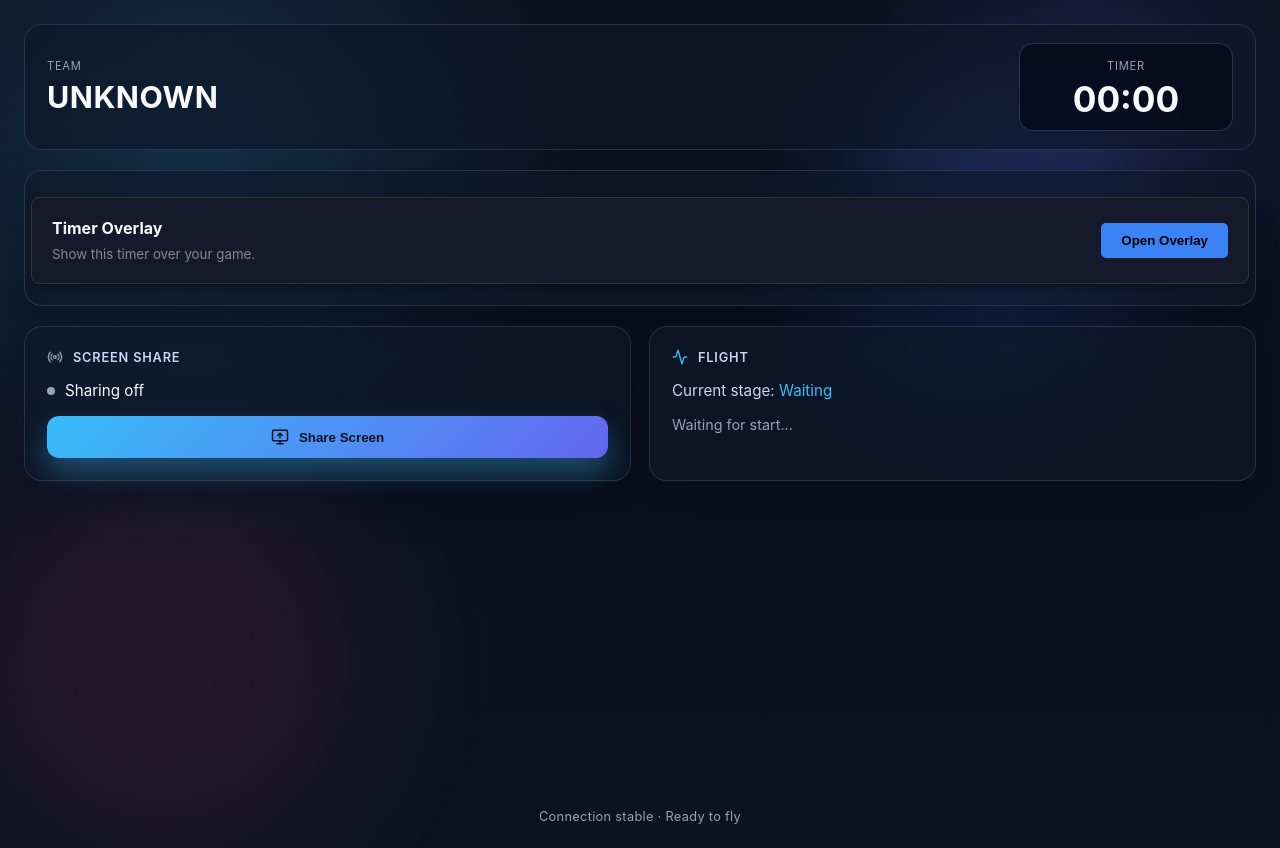
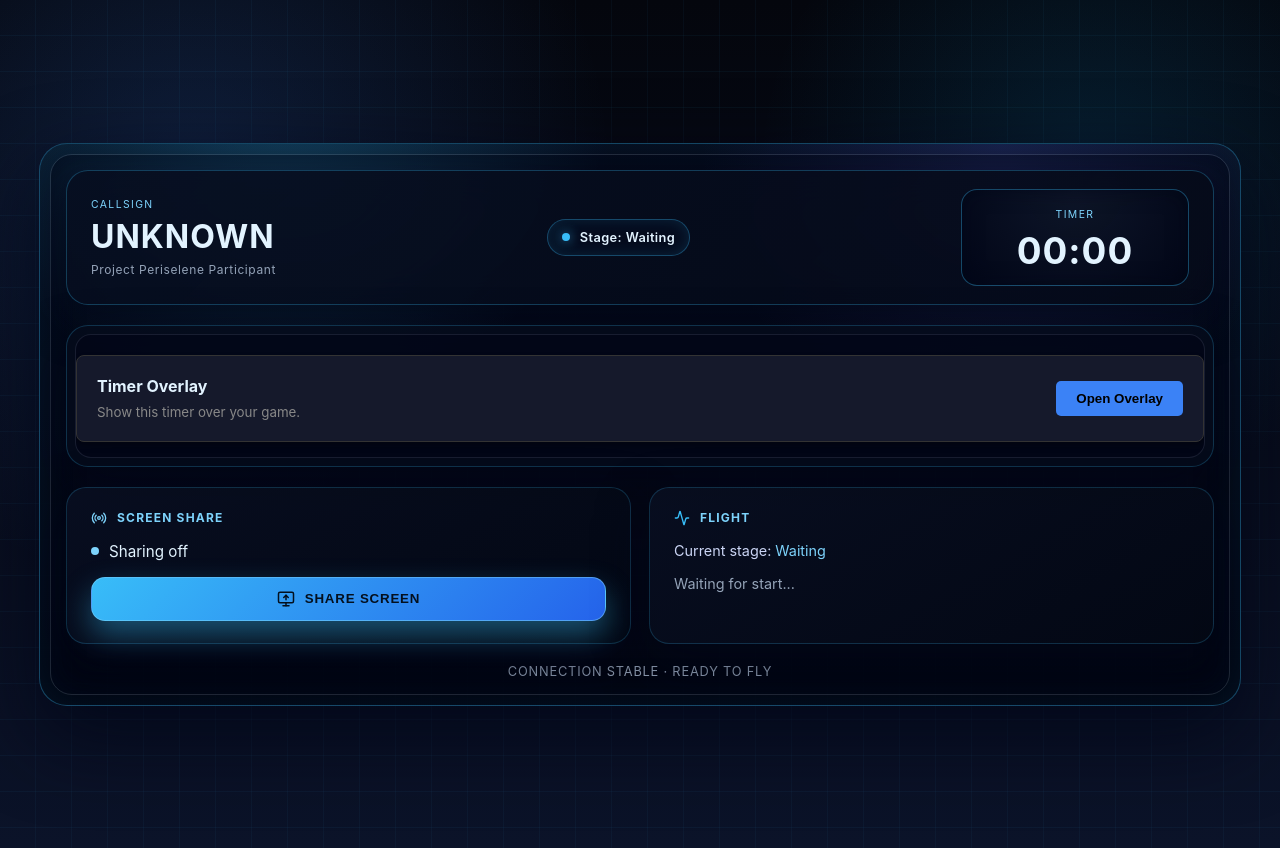
Before and after one commit to nerd-Codes/project-periselene, a React (Vite) app: page /participant in a window 1280 px wide. Built offline with nearby package versions, Linux system fonts and the light colour scheme; no server answers; the database is empty.

Commit message:
Redesign participant cockpit UI

```diff
--- a/src/pages/Participant.jsx
+++ b/src/pages/Participant.jsx
@@ -156,35 +156,46 @@ export default function Participant() {
   return (
     <div style={styles.page}>
       <div style={styles.background} />
-      <div style={styles.glowOne} />
-      <div style={styles.glowTwo} />
+      <div style={styles.gridGlow} />
 
+      <div style={styles.cockpitShell}>
+        <div style={styles.shellGlow} />
+        <div style={styles.shellEdge} />
+        <div style={styles.shellInner}>
           <header style={styles.header}>
             <div style={styles.brandBlock}>
-          <span style={styles.kicker}>Team</span>
+              <span style={styles.kicker}>Callsign</span>
               <h1 style={styles.teamName}>{teamName.toUpperCase() || 'UNKNOWN'}</h1>
+              <div style={styles.subline}>Project Periselene Participant</div>
             </div>
 
-        <div style={{ ...styles.timerCard, borderColor: isAlert ? '#f87171' : 'rgba(148, 163, 184, 0.25)' }}>
+            <div style={styles.modePill}>
+              <span style={styles.modeDot(isAlert)} />
+              <span style={styles.modeText}>Stage: {modeLabel}</span>
+            </div>
+
+            <div style={{ ...styles.timerCard, borderColor: isAlert ? '#f87171' : 'rgba(56, 189, 248, 0.35)' }}>
               <span style={styles.kicker}>Timer</span>
-          <div style={{ ...styles.timerValue, color: isAlert ? '#f87171' : '#f8fafc' }}>{displayTime}</div>
+              <div style={{ ...styles.timerValue, color: isAlert ? '#f87171' : '#e2f3ff' }}>{displayTime}</div>
             </div>
           </header>
 
           <main style={styles.main}>
             <section style={styles.overlayCard}>
+              <div style={styles.overlayFrame}>
                 <TimerOverlay />
+              </div>
             </section>
 
             <div style={styles.grid}>
               <section style={styles.card}>
                 <div style={styles.cardHeader}>
-              <Radio size={16} color={isSharing ? '#22c55e' : '#94a3b8'} />
+                  <Radio size={16} color={isSharing ? '#22c55e' : '#7dd3fc'} />
                   <span>Screen share</span>
                 </div>
 
                 <div style={styles.statusRow}>
-              <span style={{ ...styles.statusDot, background: isSharing ? '#22c55e' : '#94a3b8' }} />
+                  <span style={{ ...styles.statusDot, background: isSharing ? '#22c55e' : '#7dd3fc' }} />
                   <span>{isSharing ? 'Sharing on' : 'Sharing off'}</span>
                 </div>
 
@@ -204,7 +215,7 @@ export default function Participant() {
                 </div>
 
                 <div style={styles.modeRow}>
-              Current stage: <span style={{ color: '#38bdf8' }}>{modeLabel}</span>
+                  Current stage: <span style={{ color: '#7dd3fc' }}>{modeLabel}</span>
                 </div>
 
                 {mode === 'FLIGHT' && (
@@ -242,19 +253,21 @@ export default function Participant() {
 
           <footer style={styles.footer}>Connection stable · Ready to fly</footer>
         </div>
+      </div>
+    </div>
   );
 }
 
 const styles = {
   page: {
     minHeight: '100vh',
-    backgroundColor: '#0b1020',
-    color: '#f8fafc',
+    backgroundColor: '#05070f',
+    color: '#e2f3ff',
     padding: '24px',
     fontFamily: '"SF Pro Display", "SF Pro Text", "Helvetica Neue", sans-serif',
     display: 'flex',
-    flexDirection: 'column',
-    gap: '20px',
+    alignItems: 'center',
+    justifyContent: 'center',
     position: 'relative',
     overflow: 'hidden'
   },
@@ -262,63 +275,110 @@ const styles = {
     position: 'absolute',
     inset: 0,
     backgroundImage:
-      'radial-gradient(650px circle at 15% 20%, rgba(56, 189, 248, 0.18), transparent 60%), radial-gradient(450px circle at 85% 15%, rgba(99, 102, 241, 0.18), transparent 55%), linear-gradient(180deg, #0b1020 0%, #0b1220 100%)'
+      'radial-gradient(700px circle at 15% 20%, rgba(59, 130, 246, 0.18), transparent 60%), radial-gradient(600px circle at 85% 20%, rgba(14, 165, 233, 0.14), transparent 55%), linear-gradient(180deg, #04060d 0%, #0b1329 100%)'
   },
-  glowOne: {
+  gridGlow: {
     position: 'absolute',
-    width: '360px',
-    height: '360px',
-    borderRadius: '50%',
-    background: 'radial-gradient(circle, rgba(59, 130, 246, 0.28), rgba(59, 130, 246, 0))',
-    top: '8%',
-    right: '10%',
-    filter: 'blur(45px)',
-    opacity: 0.85
+    inset: 0,
+    opacity: 0.35,
+    backgroundImage:
+      'linear-gradient(transparent 96%, rgba(56, 189, 248, 0.14) 96%), linear-gradient(90deg, transparent 96%, rgba(56, 189, 248, 0.12) 96%)',
+    backgroundSize: '36px 36px',
+    pointerEvents: 'none'
   },
-  glowTwo: {
+  cockpitShell: {
+    position: 'relative',
+    zIndex: 1,
+    width: '100%',
+    maxWidth: '1200px',
+    borderRadius: '28px',
+    background: 'linear-gradient(180deg, rgba(6, 12, 28, 0.95), rgba(2, 6, 18, 0.95))',
+    border: '1px solid rgba(56, 189, 248, 0.35)',
+    boxShadow: '0 30px 80px rgba(2, 6, 23, 0.75), inset 0 0 40px rgba(56, 189, 248, 0.08)',
+    overflow: 'hidden'
+  },
+  shellGlow: {
     position: 'absolute',
-    width: '480px',
-    height: '480px',
-    borderRadius: '50%',
-    background: 'radial-gradient(circle, rgba(236, 72, 153, 0.2), rgba(236, 72, 153, 0))',
-    bottom: '-6%',
-    left: '-6%',
-    filter: 'blur(65px)',
-    opacity: 0.7
+    inset: 0,
+    background:
+      'radial-gradient(600px circle at 20% -10%, rgba(56, 189, 248, 0.25), transparent 55%), radial-gradient(500px circle at 80% 0%, rgba(99, 102, 241, 0.18), transparent 60%)',
+    pointerEvents: 'none'
+  },
+  shellEdge: {
+    position: 'absolute',
+    inset: '10px',
+    borderRadius: '22px',
+    border: '1px solid rgba(148, 163, 184, 0.2)',
+    boxShadow: 'inset 0 0 30px rgba(2, 6, 23, 0.7)',
+    pointerEvents: 'none'
+  },
+  shellInner: {
+    position: 'relative',
+    zIndex: 2,
+    padding: '26px',
+    display: 'flex',
+    flexDirection: 'column',
+    gap: '20px'
   },
   header: {
     position: 'relative',
-    zIndex: 1,
     display: 'flex',
     justifyContent: 'space-between',
     alignItems: 'center',
-    gap: '16px',
-    padding: '18px 22px',
-    borderRadius: '18px',
-    background: 'rgba(15, 23, 42, 0.65)',
-    border: '1px solid rgba(148, 163, 184, 0.2)',
-    backdropFilter: 'blur(16px)'
+    gap: '18px',
+    padding: '18px 24px',
+    borderRadius: '22px',
+    background: 'linear-gradient(135deg, rgba(7, 14, 32, 0.9), rgba(5, 10, 24, 0.85))',
+    border: '1px solid rgba(56, 189, 248, 0.28)',
+    boxShadow: '0 18px 40px rgba(2, 6, 23, 0.55)',
+    backdropFilter: 'blur(18px)'
   },
   brandBlock: { display: 'flex', flexDirection: 'column', gap: '6px' },
-  kicker: { fontSize: '0.7rem', color: '#94a3b8', textTransform: 'uppercase', letterSpacing: '0.7px' },
-  teamName: { margin: 0, fontSize: '1.9rem', fontWeight: 700, letterSpacing: '0.5px' },
+  kicker: { fontSize: '0.65rem', color: '#7dd3fc', textTransform: 'uppercase', letterSpacing: '1.4px' },
+  teamName: { margin: 0, fontSize: '2rem', fontWeight: 700, letterSpacing: '1px' },
+  subline: { fontSize: '0.75rem', color: '#94a3b8', letterSpacing: '0.6px' },
+  modePill: {
+    display: 'flex',
+    alignItems: 'center',
+    gap: '10px',
+    padding: '10px 14px',
+    borderRadius: '999px',
+    border: '1px solid rgba(56, 189, 248, 0.35)',
+    background: 'rgba(6, 12, 30, 0.8)',
+    boxShadow: 'inset 0 0 16px rgba(56, 189, 248, 0.15)'
+  },
+  modeDot: (alert) => ({
+    width: '8px',
+    height: '8px',
+    borderRadius: '50%',
+    background: alert ? '#f87171' : '#38bdf8',
+    boxShadow: alert ? '0 0 10px rgba(248, 113, 113, 0.8)' : '0 0 12px rgba(56, 189, 248, 0.8)'
+  }),
+  modeText: { fontSize: '0.8rem', color: '#e2f3ff', fontWeight: 600, letterSpacing: '0.4px' },
   timerCard: {
-    minWidth: '180px',
+    minWidth: '190px',
     textAlign: 'center',
-    padding: '10px 16px',
-    borderRadius: '14px',
-    border: '1px solid rgba(148, 163, 184, 0.25)',
-    background: 'rgba(2, 6, 23, 0.6)'
+    padding: '12px 18px',
+    borderRadius: '16px',
+    border: '1px solid rgba(56, 189, 248, 0.3)',
+    background: 'radial-gradient(circle at top, rgba(15, 23, 42, 0.9), rgba(2, 6, 23, 0.8))',
+    boxShadow: 'inset 0 0 20px rgba(2, 6, 23, 0.6)'
   },
-  timerValue: { fontSize: '2.2rem', fontWeight: 700, marginTop: '4px' },
+  timerValue: { fontSize: '2.3rem', fontWeight: 700, marginTop: '6px', letterSpacing: '1px' },
 
-  main: { position: 'relative', zIndex: 1, display: 'flex', flexDirection: 'column', gap: '20px', flex: 1 },
+  main: { position: 'relative', display: 'flex', flexDirection: 'column', gap: '20px', flex: 1 },
   overlayCard: {
-    background: 'rgba(15, 23, 42, 0.65)',
-    border: '1px solid rgba(148, 163, 184, 0.2)',
-    borderRadius: '18px',
-    padding: '6px',
-    boxShadow: '0 18px 40px rgba(2, 6, 23, 0.45)'
+    background: 'rgba(6, 12, 28, 0.8)',
+    border: '1px solid rgba(56, 189, 248, 0.22)',
+    borderRadius: '22px',
+    padding: '8px',
+    boxShadow: '0 22px 50px rgba(2, 6, 23, 0.55)'
+  },
+  overlayFrame: {
+    borderRadius: '16px',
+    border: '1px solid rgba(148, 163, 184, 0.15)',
+    background: 'rgba(2, 6, 23, 0.65)',
+    overflow: 'hidden'
   },
   grid: {
     display: 'grid',
@@ -326,54 +386,57 @@ const styles = {
     gap: '18px'
   },
   card: {
-    background: 'rgba(15, 23, 42, 0.65)',
-    border: '1px solid rgba(148, 163, 184, 0.2)',
-    borderRadius: '18px',
-    padding: '22px',
+    background: 'linear-gradient(150deg, rgba(8, 14, 32, 0.95), rgba(3, 8, 20, 0.95))',
+    border: '1px solid rgba(56, 189, 248, 0.2)',
+    borderRadius: '20px',
+    padding: '22px 24px',
     display: 'flex',
     flexDirection: 'column',
     gap: '16px',
-    boxShadow: '0 18px 40px rgba(2, 6, 23, 0.45)'
+    boxShadow: '0 20px 50px rgba(2, 6, 23, 0.55)'
   },
   cardHeader: {
     display: 'flex',
     alignItems: 'center',
     gap: '10px',
-    fontSize: '0.8rem',
-    color: '#cbd5f5',
+    fontSize: '0.75rem',
+    color: '#7dd3fc',
     textTransform: 'uppercase',
-    letterSpacing: '0.8px',
-    fontWeight: 600
+    letterSpacing: '1.2px',
+    fontWeight: 700
   },
-  statusRow: { display: 'flex', alignItems: 'center', gap: '10px', fontSize: '0.95rem' },
+  statusRow: { display: 'flex', alignItems: 'center', gap: '10px', fontSize: '0.95rem', color: '#e2f3ff' },
   statusDot: { width: '8px', height: '8px', borderRadius: '50%' },
   primaryButton: {
     display: 'flex',
     alignItems: 'center',
     justifyContent: 'center',
     gap: '10px',
-    padding: '12px',
-    borderRadius: '12px',
-    border: 'none',
-    background: 'linear-gradient(135deg, #38bdf8 0%, #6366f1 100%)',
-    color: '#0b1220',
-    fontWeight: 600,
+    padding: '12px 14px',
+    borderRadius: '14px',
+    border: '1px solid rgba(125, 211, 252, 0.5)',
+    background: 'linear-gradient(135deg, #38bdf8 0%, #2563eb 100%)',
+    color: '#04101e',
+    fontWeight: 700,
+    letterSpacing: '0.8px',
+    textTransform: 'uppercase',
     cursor: 'pointer',
-    boxShadow: '0 14px 28px rgba(56, 189, 248, 0.35)'
+    boxShadow: '0 14px 30px rgba(56, 189, 248, 0.4)'
   },
   errorText: { color: '#f87171', fontSize: '0.85rem' },
-  modeRow: { fontSize: '0.95rem', color: '#cbd5f5' },
+  modeRow: { fontSize: '0.9rem', color: '#cbd5f5' },
   infoText: { color: '#94a3b8', fontSize: '0.9rem' },
   successText: { color: '#22c55e', fontWeight: 600, display: 'flex', alignItems: 'center', gap: '8px' },
 
-  sliderShell: { marginTop: '6px' },
+  sliderShell: { marginTop: '10px' },
   sliderTrack: {
     position: 'relative',
-    height: '56px',
-    background: 'rgba(2, 6, 23, 0.7)',
+    height: '58px',
+    backgroundImage:
+      'linear-gradient(90deg, rgba(2, 6, 23, 0.85) 0%, rgba(15, 23, 42, 0.85) 50%, rgba(2, 6, 23, 0.85) 100%), repeating-linear-gradient(90deg, rgba(56, 189, 248, 0.18) 0, rgba(56, 189, 248, 0.18) 1px, transparent 1px, transparent 12px)',
     borderRadius: '999px',
     overflow: 'hidden',
-    border: '1px solid rgba(148, 163, 184, 0.2)',
+    border: '1px solid rgba(56, 189, 248, 0.35)',
     display: 'flex',
     alignItems: 'center',
     justifyContent: 'center'
@@ -382,7 +445,7 @@ const styles = {
     position: 'absolute',
     left: 0,
     height: '100%',
-    background: 'linear-gradient(90deg, #064e3b, #10b981)',
+    background: 'linear-gradient(90deg, rgba(8, 145, 178, 0.85), rgba(34, 197, 94, 0.9))',
     zIndex: 1
   },
   sliderText: {
@@ -399,22 +462,22 @@ const styles = {
     position: 'absolute',
     width: '46px',
     height: '46px',
-    background: '#f8fafc',
+    background: 'linear-gradient(135deg, #e2f3ff, #7dd3fc)',
     borderRadius: '50%',
     display: 'flex',
     alignItems: 'center',
     justifyContent: 'center',
     zIndex: 3,
-    boxShadow: '0 10px 20px rgba(15, 23, 42, 0.35)',
-    transition: '0.05s linear'
+    boxShadow: '0 0 16px rgba(125, 211, 252, 0.6), 0 10px 20px rgba(15, 23, 42, 0.4)',
+    transition: '0.05s linear',
+    border: '1px solid rgba(56, 189, 248, 0.6)'
   },
 
   footer: {
-    position: 'relative',
-    zIndex: 1,
     textAlign: 'center',
     fontSize: '0.8rem',
     color: '#94a3b8',
-    letterSpacing: '0.3px'
+    letterSpacing: '0.8px',
+    textTransform: 'uppercase'
   }
 };
```
Lines whose indentation alone changed are shown as unchanged.
